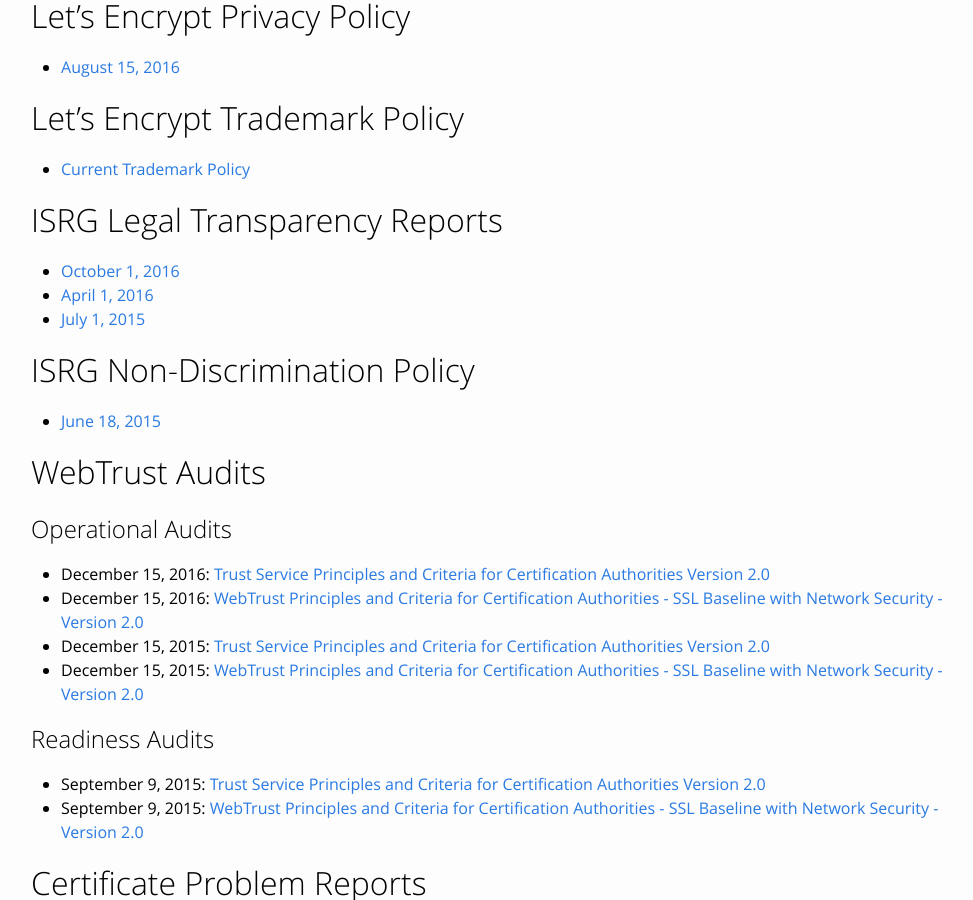
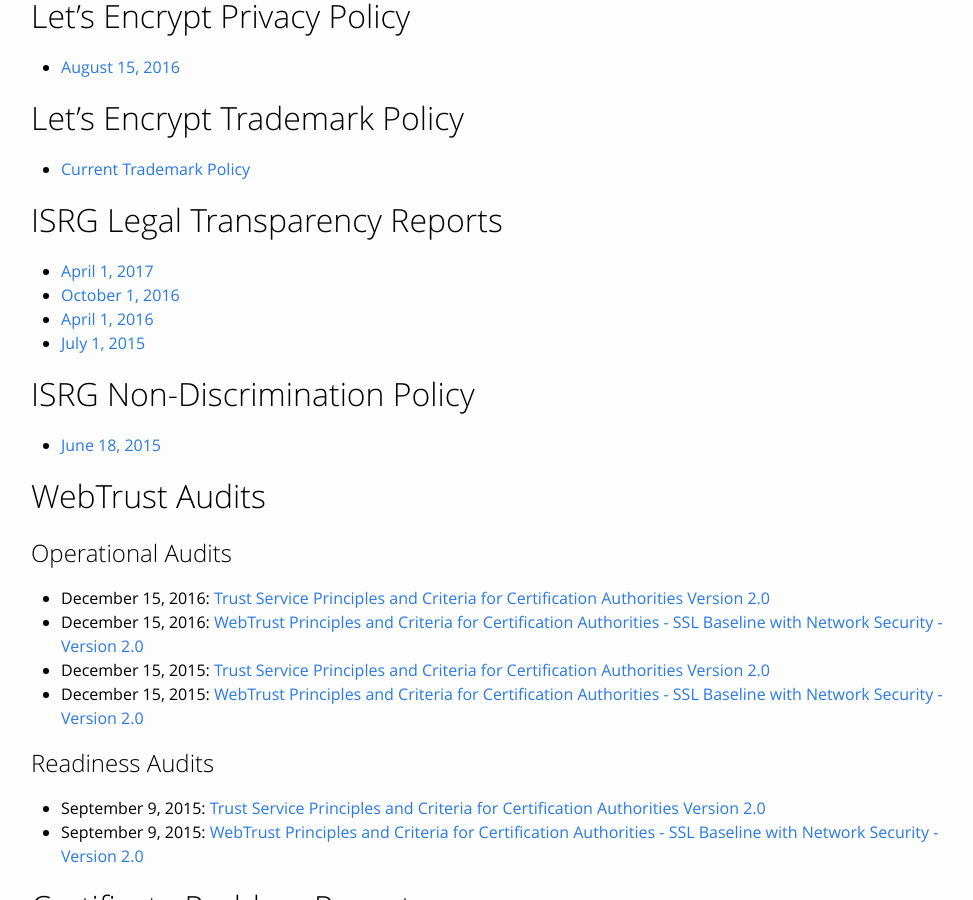
Before and after one commit to snowman1120/website, a Jekyll site: the page built from repository.md, in a window 1280 px wide and 900 px high, scrolled down 906 px. Shown: the whole window, without its empty margins (139-1112 px from the left). Built offline with Jekyll 4.4.1, drawn with Linux system fonts in a browser that asks for light colours.

Commit message:
Publish latest transparency report. Was supposed to be put on website on April 1, we're a bit late.

```diff
--- a/repository.md
+++ b/repository.md
@@ -40,6 +40,7 @@ top_graphic: 1
 
 # ISRG Legal Transparency Reports
 
+* [April 1, 2017](/documents/ISRG-Legal-Transparency-Report-April-1-2017.pdf)
 * [October 1, 2016](/documents/ISRG-Legal-Transparency-Report-October-1-2016.pdf)
 * [April 1, 2016](/documents/ISRG-Legal-Transparency-Report-April-1-2016.pdf)
 * [July 1, 2015](/documents/ISRG-Legal-Transparency-Report-July-1-2015.pdf)
```
Also changed, not shown: 1 other file.
